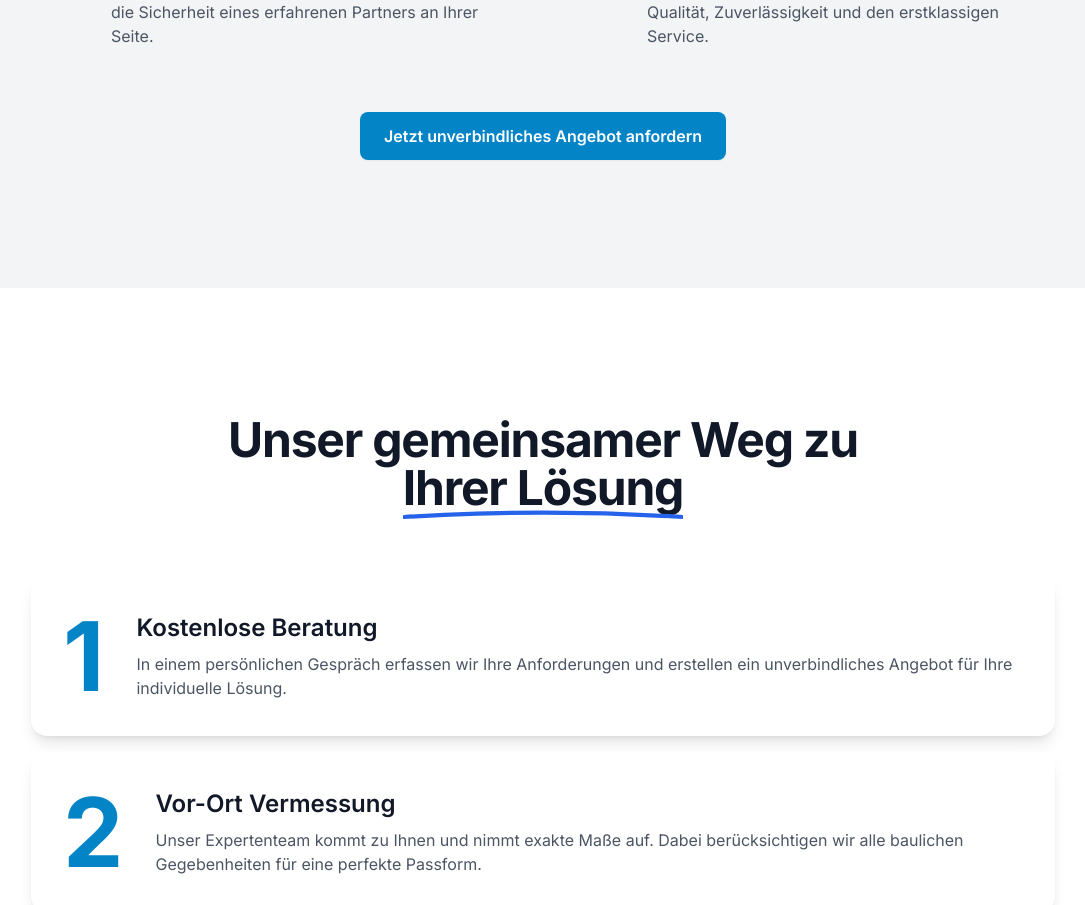
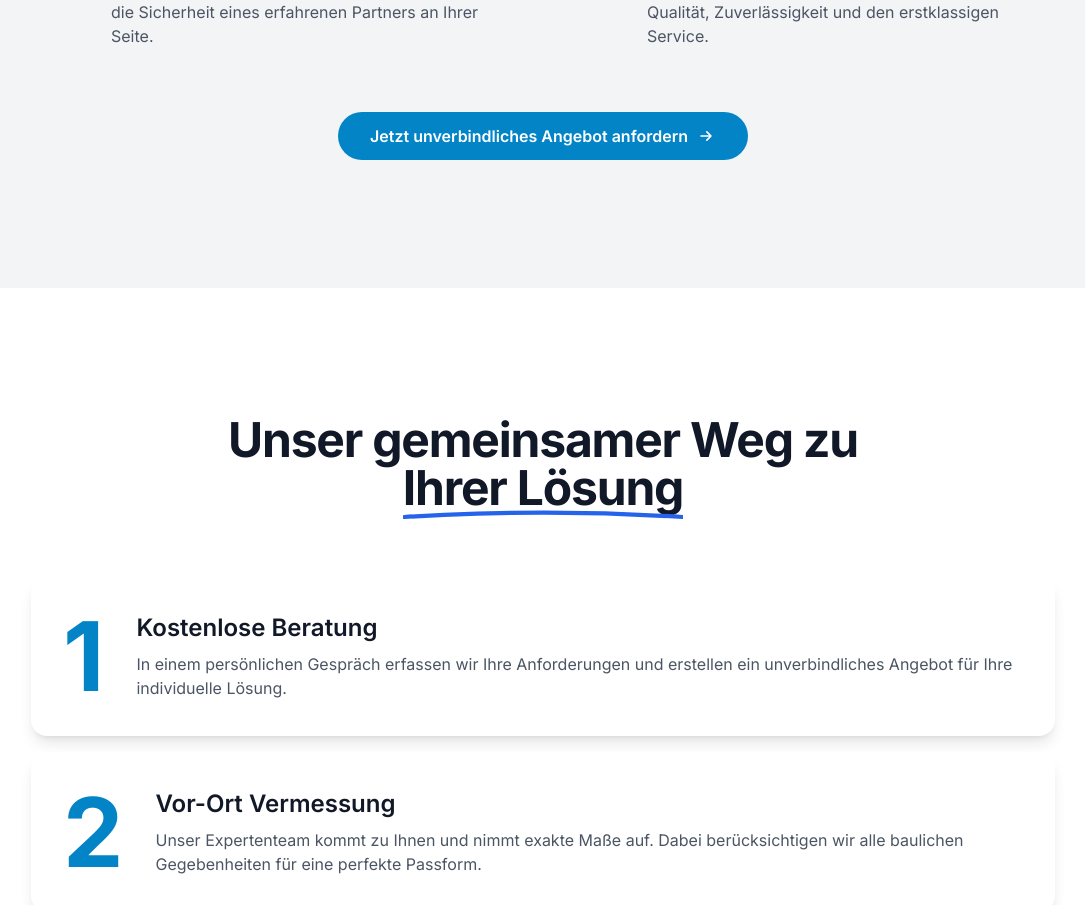
Before and after one commit to Chrisboessow/website-luetjen, a Next.js app: page / in a window 1280 px wide. Shown: the part 3233-4138 px from the top of the page, without its empty margins (97-1182 px from the left). Built offline with nearby package versions, Linux system fonts and the light colour scheme.

Commit message:
Füge Link zum Kontaktformular in WhatMakesUsSpecial-Button hinzu

```diff
--- a/src/components/sections/WhatMakesUsSpecial.tsx
+++ b/src/components/sections/WhatMakesUsSpecial.tsx
@@ -105,9 +105,27 @@ export default function WhatMakesUsSpecial() {
         transition={{ delay: 0.5 }}
         className="mt-16 flex justify-center"
       >
-        <button className="btn-primary">
-          Jetzt unverbindliches Angebot anfordern
-        </button>
+        <a
+          href="/kontakt"
+          className="group relative inline-flex items-center gap-2 overflow-hidden rounded-full bg-primary-600 px-8 py-3 text-white transition hover:bg-primary-700 focus:outline-none focus:ring-2 focus:ring-primary-600 focus:ring-offset-2"
+        >
+          <span className="font-semibold">
+            Jetzt unverbindliches Angebot anfordern
+          </span>
+          <svg
+            className="h-5 w-5 transition-transform group-hover:translate-x-1"
+            fill="none"
+            viewBox="0 0 24 24"
+            stroke="currentColor"
+          >
+            <path
+              strokeLinecap="round"
+              strokeLinejoin="round"
+              strokeWidth={2}
+              d="M13 7l5 5m0 0l-5 5m5-5H6"
+            />
+          </svg>
+        </a>
       </motion.div>
     </section>
   )
```
